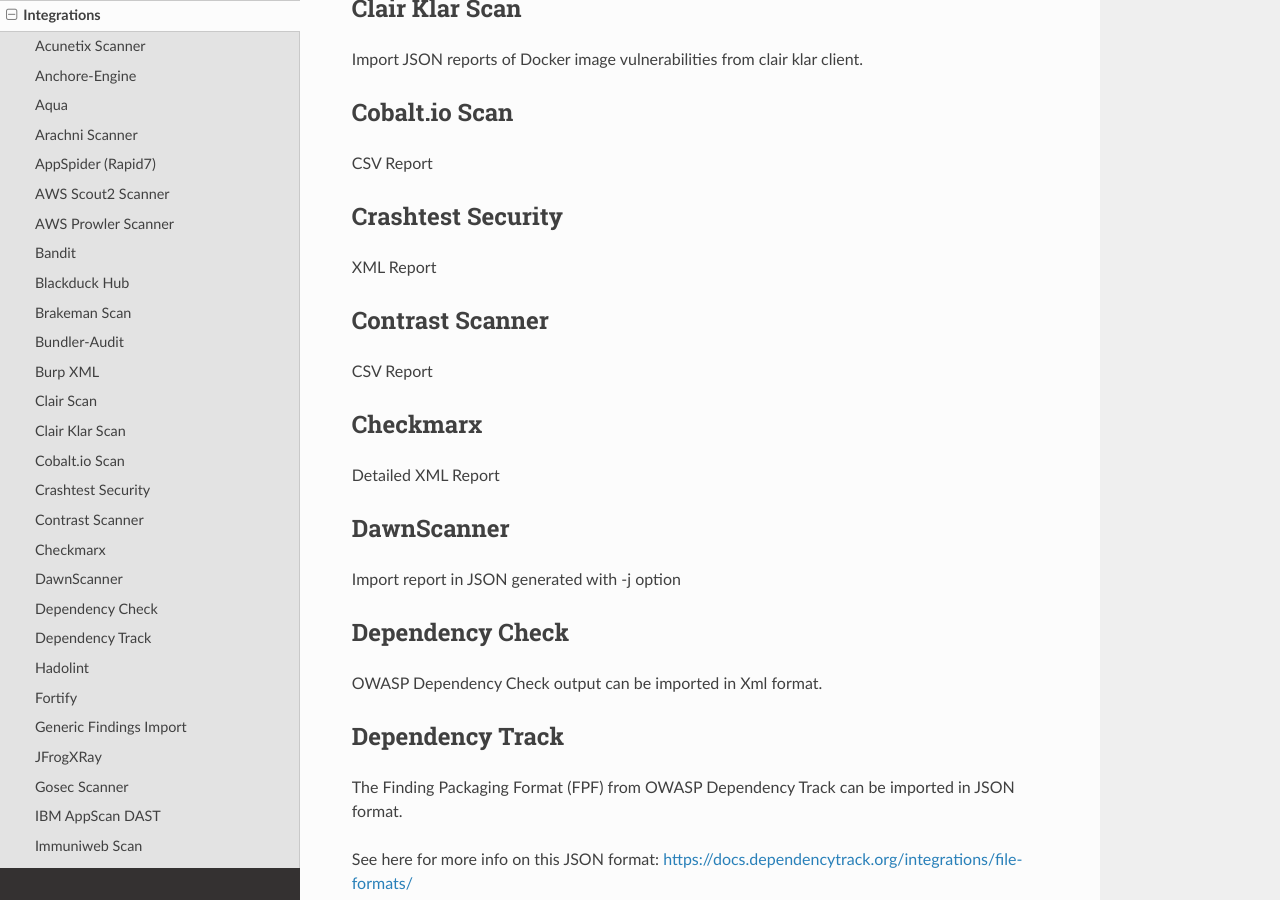
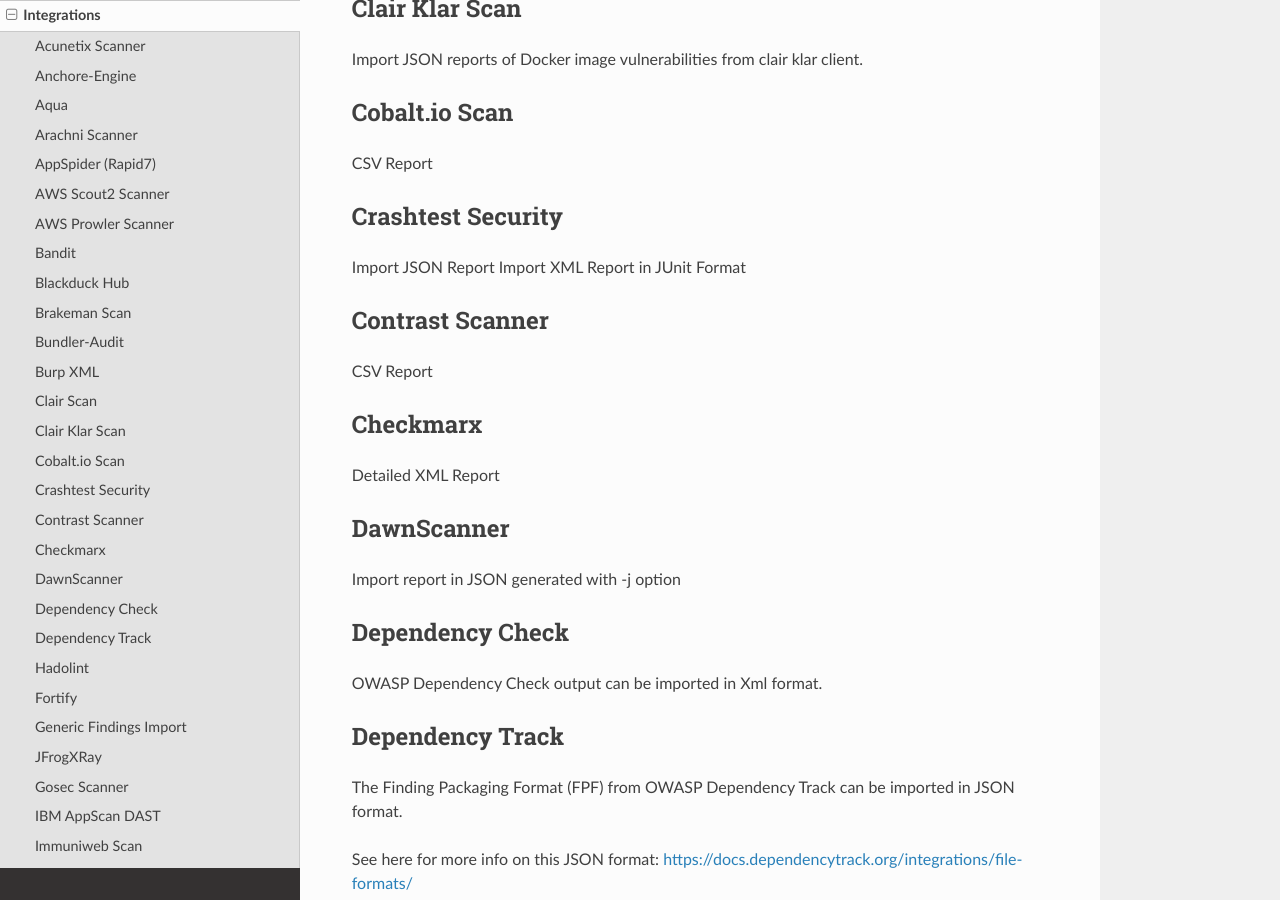
Before and after one commit to DefectDojo/Documentation, a Sphinx documentation site: the page built from docs/integrations.rst, in a window 1280 px wide and 900 px high, scrolled down 1690 px. Built offline with Sphinx 7.4.7 and the Read the Docs theme 2.0.0, drawn with Linux system fonts in a browser that asks for light colours.

Commit message:
Information regarding Crashtest Security JSON Format

```diff
--- a/docs/integrations.rst
+++ b/docs/integrations.rst
@@ -67,7 +67,8 @@
 
 Crashtest Security
 ------------------
-XML Report
+Import JSON Report
+Import XML Report in JUnit Format
 
 Contrast Scanner
 ----------------
```
